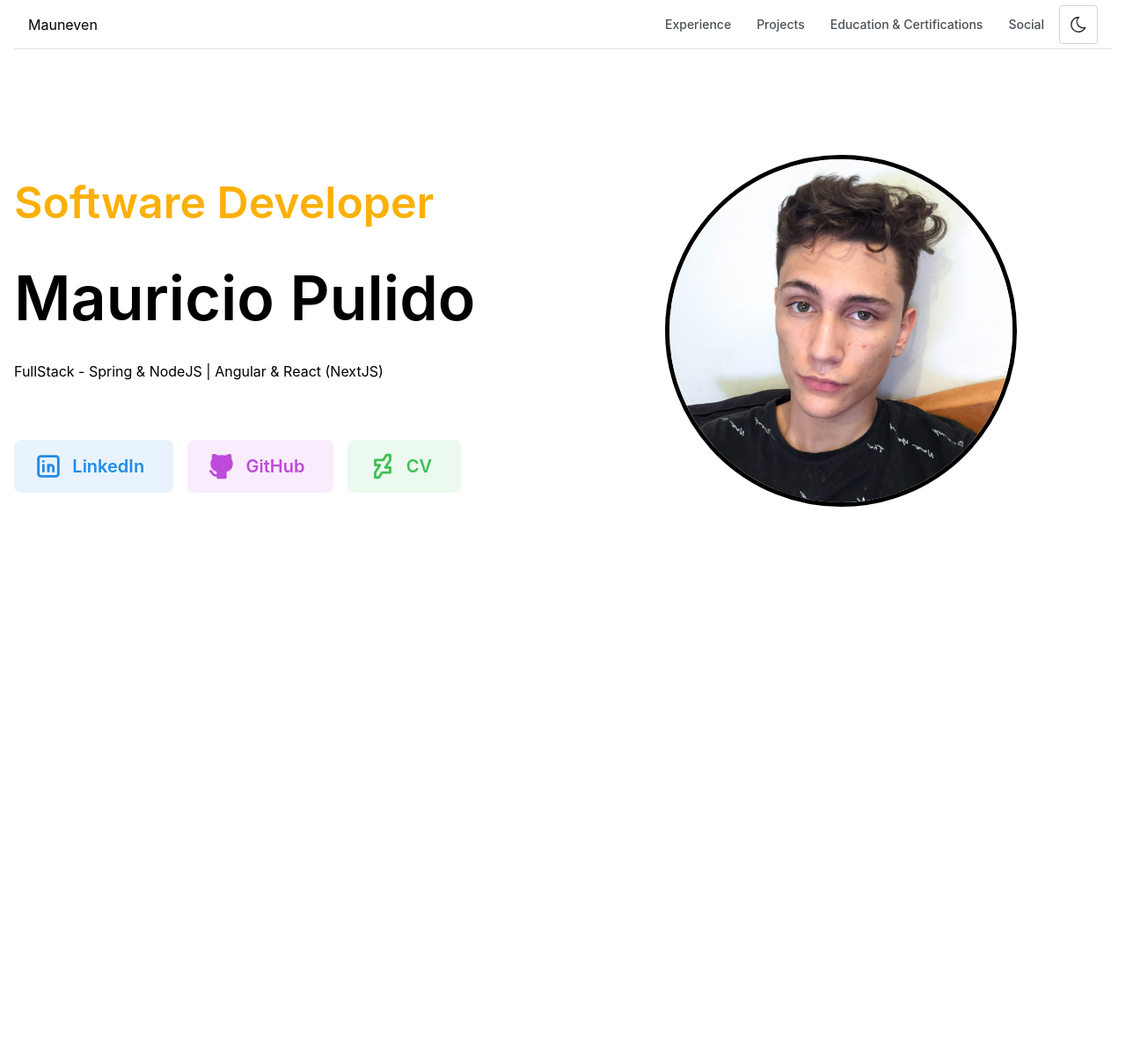
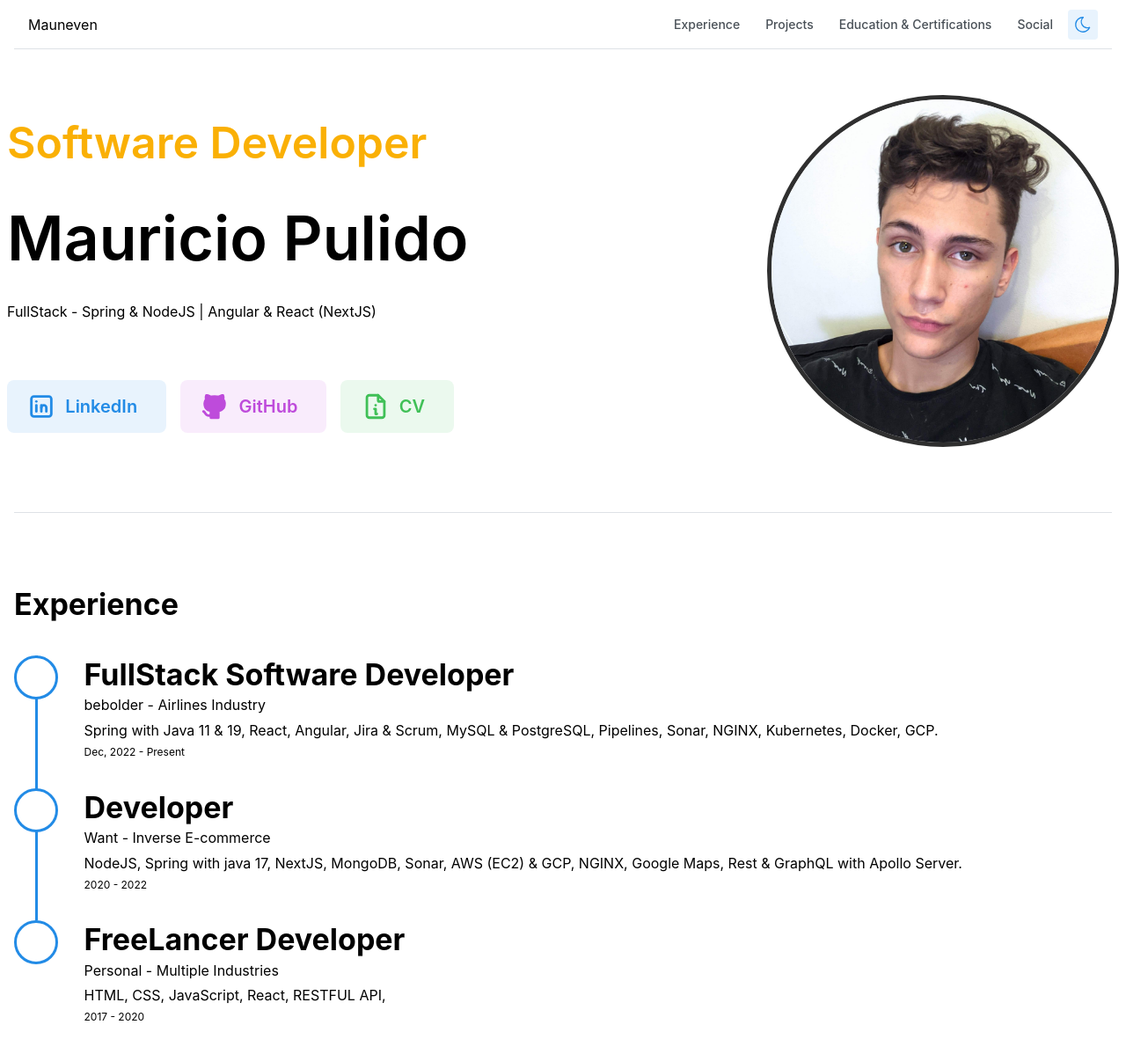
Before and after one commit to mauneven/mauneven, a Next.js app: page / in a window 1280 px wide. Shown: the top 1198 px of the page at 88% size. Before the commit the page ends 800 px from the top, so only its background shows below. Built offline with nearby package versions, Linux system fonts and the light colour scheme.

Commit message:
experience

```diff
--- a/app/components/me/Experience.tsx
+++ b/app/components/me/Experience.tsx
@@ -0,0 +1,62 @@
+"use client";
+
+import { Stack, Title, Timeline, Text } from "@mantine/core";
+import React from "react";
+
+const Experience = () => {
+  return (
+    <Stack mb={50}>
+      <Title mb={20}>Experience</Title>
+      <Timeline active={3} bulletSize={50} lineWidth={3}>
+        <Timeline.Item>
+          <Title pt={0} mt={0}>
+            FullStack Software Developer
+          </Title>
+          <Text variant="link" component="span" inherit>
+            bebolder - Airlines Industry
+          </Text>
+          <Text size="md" mt={4}>
+            Spring with Java 11 & 19, React, Angular, Jira & Scrum, MySQL &
+            PostgreSQL, Pipelines, Sonar, NGINX, Kubernetes, Docker, GCP.
+          </Text>
+          <Text size="xs" mt={4}>
+            Dec, 2022 - Present
+          </Text>
+        </Timeline.Item>
+
+        <Timeline.Item>
+          <Title pt={0} mt={0}>
+            Developer
+          </Title>
+          <Text variant="link" component="span" inherit>
+            Want - Inverse E-commerce
+          </Text>
+          <Text size="md" mt={4}>
+            NodeJS, Spring with java 17, NextJS, MongoDB, Sonar, AWS (EC2) & GCP,
+            NGINX, Google Maps, Rest & GraphQL with Apollo Server.
+          </Text>
+          <Text size="xs" mt={4}>
+            2020 - 2022
+          </Text>
+        </Timeline.Item>
+
+        <Timeline.Item>
+          <Title pt={0} mt={0}>
+            FreeLancer Developer
+          </Title>
+          <Text variant="link" component="span" inherit>
+            Personal - Multiple Industries
+          </Text>
+          <Text size="md" mt={4}>
+            HTML, CSS, JavaScript, React, RESTFUL API,
+          </Text>
+          <Text size="xs" mt={4}>
+            2017 - 2020
+          </Text>
+        </Timeline.Item>
+      </Timeline>
+    </Stack>
+  );
+};
+
+export default Experience;
--- a/app/components/me/FirstImpression.tsx
+++ b/app/components/me/FirstImpression.tsx
@@ -1,15 +1,15 @@
-import { Button, Group, Stack, Text } from "@mantine/core";
+import { Button, Grid, Group, Stack, Text } from "@mantine/core";
 import React from "react";
 import classes from "../../../public/css/me/FirstImpression.module.css";
 import {
-  IconBrandDeviantart,
   IconBrandGithubFilled,
   IconBrandLinkedin,
+  IconFileInfo,
 } from "@tabler/icons-react";
 
 const FirstImpression = () => {
   return (
-    <Group justify="center" grow>
+    <Grid justify="space-between" align="center"  >
       <Stack align="left">
         <Text c={"yellow"} className={classes.titleDeveloper}>
           Software Developer
@@ -39,7 +39,7 @@ const FirstImpression = () => {
             variant="light"
             color="green"
             radius={"md"}
-            leftSection={<IconBrandDeviantart size={34} />}
+            leftSection={<IconFileInfo size={34} />}
           >
             CV
           </Button>
@@ -48,7 +48,7 @@ const FirstImpression = () => {
       <Stack align="center">
         <img src={"/image/me.jpg"} className={classes.profileImage} alt={""} />
       </Stack>
-    </Group>
+    </Grid>
   );
 };
 
--- a/app/components/navigation/Navbar.tsx
+++ b/app/components/navigation/Navbar.tsx
@@ -1,4 +1,5 @@
 'use client'
+
 import { Group, Burger, Text } from '@mantine/core';
 import { useDisclosure } from '@mantine/hooks';
 import classes from '../../../public/css/navigation/HeaderMenu.module.css';
--- a/app/components/themes/ThemeChanger.tsx
+++ b/app/components/themes/ThemeChanger.tsx
@@ -10,8 +10,9 @@ export default function ThemeChanger() {
   return (
     <ActionIcon
       onClick={() => setColorScheme(computedColorScheme === 'light' ? 'dark' : 'light')}
-      variant="default"
-      size="xl"
+      variant="light"
+      p={5}
+      size={'lg'}
       aria-label="Toggle color scheme"
     >
       <IconSun className={cx(classes.icon, classes.light)} stroke={1.5} />
--- a/app/page.tsx
+++ b/app/page.tsx
@@ -1,10 +1,16 @@
-import React from 'react'
-import FirstImpression from './components/me/FirstImpression';
+import React from "react";
+import FirstImpression from "./components/me/FirstImpression";
+import Experience from "./components/me/Experience";
+import { Divider, Stack } from "@mantine/core";
 
 const page = () => {
   return (
-    <FirstImpression/>
-  )
-}
+    <Stack bg="var(--mantine-color-body)" mt={60} gap="xl">
+      <FirstImpression />
+      <Divider mt={50} mb={50}/>
+      <Experience />
+    </Stack>
+  );
+};
 
 export default page;
--- a/public/css/me/FirstImpression.module.css
+++ b/public/css/me/FirstImpression.module.css
@@ -15,5 +15,5 @@
     height: 400px;
     object-fit: cover;
     border-radius: 50%;
-    border: 5px solid light-dark(rgb(0, 0, 0), rgb(255, 255, 255));
+    border: 5px solid light-dark(rgb(47, 47, 47), rgb(194, 194, 194));
 }
--- a/public/css/navigation/HeaderMenu.module.css
+++ b/public/css/navigation/HeaderMenu.module.css
@@ -1,6 +1,5 @@
 .header {
   height: rem(56px);
-  margin-bottom: rem(120px);
   background-color: var(--mantine-color-body);
   border-bottom: rem(1px) solid light-dark(var(--mantine-color-gray-3), var(--mantine-color-dark-4));
   padding-left: var(--mantine-spacing-md);
```
Also changed, not shown: app/components/me/Projects.tsx (added).
